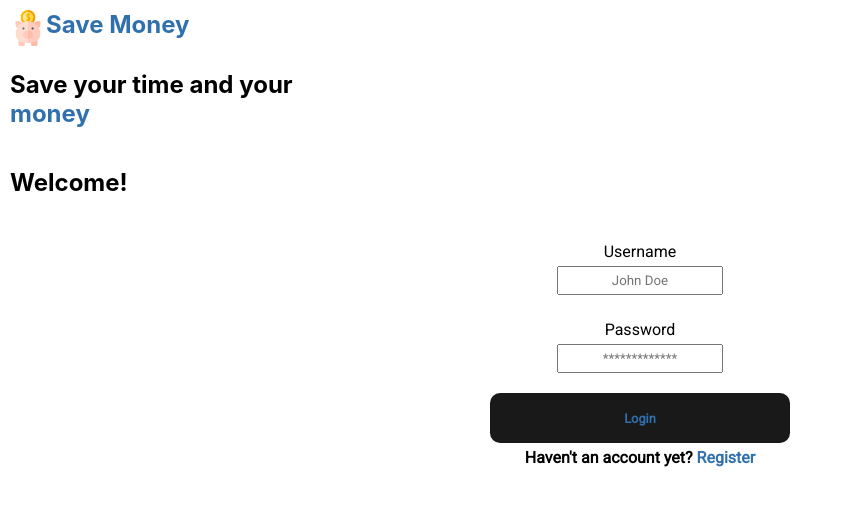
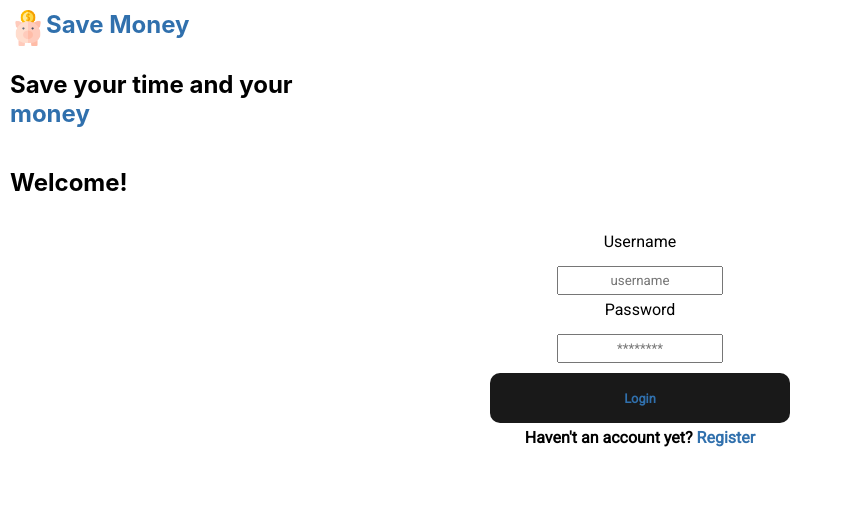
Before and after one commit to AdrianArcoGonzalez/SaveMoneyApp, a React (Create React App) app: page /login in a window 1280 px wide. Shown: the top 506 px of the page, without its empty margins (0-843 px from the left). Built offline with nearby package versions, Linux system fonts and the light colour scheme.

Commit message:
add login component with style and tests

```diff
--- a/src/components/Login/Login.tsx
+++ b/src/components/Login/Login.tsx
@@ -1,75 +1,25 @@
-import { NavLink } from "react-router-dom";
-import Button from "../Button/Button";
 import LoginStyled from "./LoginStyled";
-import { Formik, Form, ErrorMessage, Field } from "formik";
+import { Formik } from "formik";
 import { validateLoginSchema } from "../../schemas/validateLoginSchema";
+import LoginFormikForm from "../LoginFormikForm/LoginFormikForm";
 
-interface FormValues {
+interface FormValuesProps {
   username: string;
   password: string;
 }
 
-const Login = (): JSX.Element => {
-  const initialValues: FormValues = { username: "", password: "" };
-
+const Login = ({ username, password }: FormValuesProps): JSX.Element => {
   return (
     <LoginStyled>
       <Formik
-        initialValues={initialValues}
+        initialValues={{ username, password }}
         validationSchema={validateLoginSchema}
         onSubmit={(values, { resetForm }) => {
+          console.log(values);
           resetForm();
         }}
       >
-        {({ errors, isValid }) => (
-          <Form autoComplete="off" className="form" noValidate>
-            <div className="input-container">
-              <label htmlFor="username" className="form-label">
-                Username
-              </label>
-              <Field
-                name="username"
-                id="username"
-                type="text"
-                className="form-input"
-                placeholder="John Doe"
-              />
-              <ErrorMessage
-                name="username"
-                component={() => (
-                  <span className="errors">{errors.username}</span>
-                )}
-              />
-            </div>
-            <div className="input-container">
-              <label htmlFor="password" className="form-label">
-                Password
-              </label>
-              <Field
-                name="password"
-                id="password"
-                type="password"
-                className="form-input"
-                placeholder="*************"
-              />
-              <ErrorMessage
-                name="password"
-                component={() => (
-                  <span className="errors">{errors.password}</span>
-                )}
-              />
-            </div>
-
-            <Button type="submit" text="Login" disabled={!isValid} />
-
-            <span className="text-login">
-              Haven't an account yet?{" "}
-              <NavLink to={"/register"} className="link-register">
-                Register
-              </NavLink>
-            </span>
-          </Form>
-        )}
+        <LoginFormikForm />
       </Formik>
     </LoginStyled>
   );
--- a/src/components/Login/LoginStyled.ts
+++ b/src/components/Login/LoginStyled.ts
@@ -14,30 +14,11 @@ const LoginStyled = styled.div`
     justify-content: center;
     align-items: center;
 
-    &-label {
-      display: flex;
-      flex-direction: column;
-      align-items: center;
-      gap: 5px;
-      padding: 5px;
-    }
-
     &-input {
       font-family: inherit;
       text-align: center;
       padding: 5px;
     }
-  }
-
-  .link-register {
-    text-decoration: none;
-    color: #3070ad;
-    font-weight: bolder;
-  }
-
-  .text-login {
-    font-weight: bolder;
-    padding: 5px;
   }
 
   .input-container {
```
Also changed, not shown: 1 other file (tests, documents, lock files or other folders).
